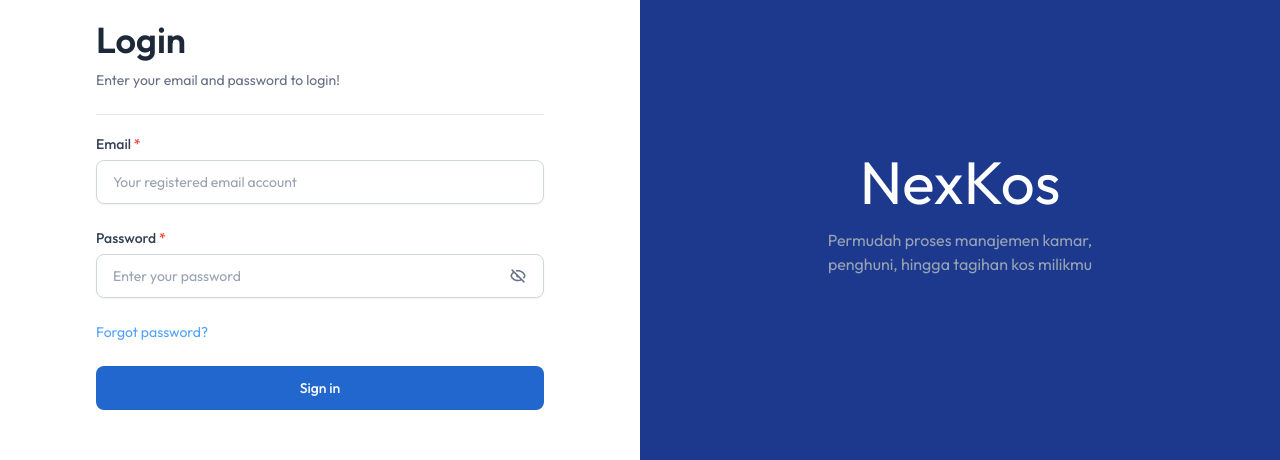
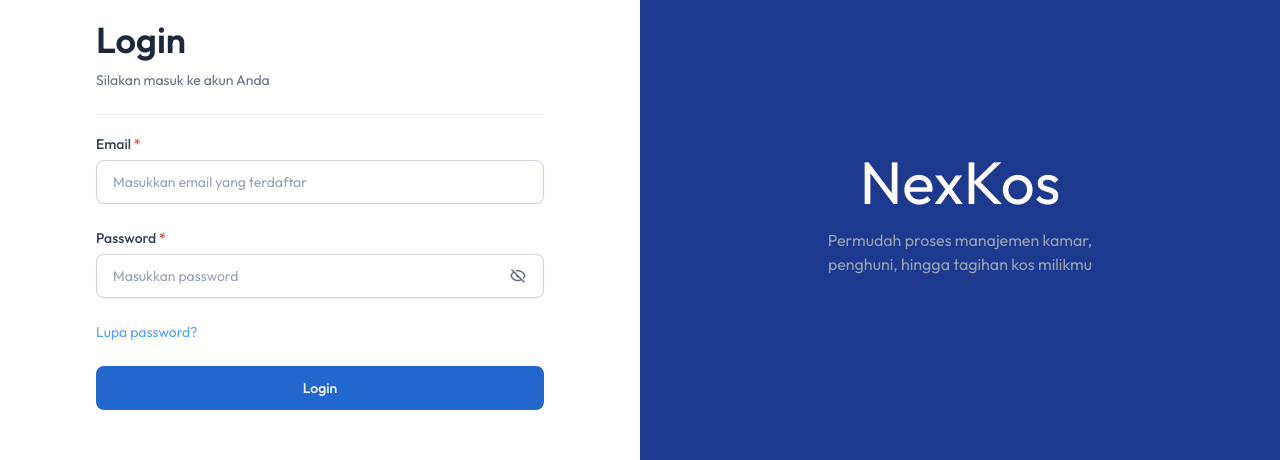
Before and after one commit to danurrizad/NexKos, a Next.js app in the folder frontend/: page /signin in a window 1280 px wide. Shown: the part 186-646 px from the top of the page. Built offline with nearby package versions, Linux system fonts and the light colour scheme.

Commit message:
feat: add initial API integration at Login

```diff
--- a/frontend/package.json
+++ b/frontend/package.json
@@ -21,6 +21,7 @@
     "@tailwindcss/postcss": "^4.0.9",
     "apexcharts": "^4.3.0",
     "autoprefixer": "^10.4.20",
+    "axios": "^1.9.0",
     "flatpickr": "^4.6.13",
     "next": "15.2.3",
     "react": "^19.0.0",
--- a/frontend/src/app/(admin)/layout.tsx
+++ b/frontend/src/app/(admin)/layout.tsx
@@ -1,10 +1,22 @@
 "use client";
 
+import { useAlert } from "@/context/AlertContext";
 import { useSidebar } from "@/context/SidebarContext";
 import AppHeader from "@/layout/AppHeader";
 import AppSidebar from "@/layout/AppSidebar";
 import Backdrop from "@/layout/Backdrop";
-import React from "react";
+import { refreshAccessToken } from "@/utils/auth";
+import { useRouter } from "next/navigation";
+import React, { useEffect, useState } from "react";
+
+interface ErrorResponse {
+  response?: {
+    data?: {
+      message?: string;
+    };
+  };
+  message?: string;
+}
 
 export default function AdminLayout({
   children,
@@ -12,6 +24,33 @@
   children: React.ReactNode;
 }) {
   const { isExpanded, isHovered, isMobileOpen } = useSidebar();
+  // const router = useRouter()
+  // const { showAlert } = useAlert()
+  // const [runCheck, setRunCheck] = useState<boolean>(false)
+
+  // useEffect(()=>{
+  //   const checkToken = async() =>{
+  //     try{
+  //       setRunCheck(true)
+  //       const refreshToken = await refreshAccessToken()
+  //       if(!refreshToken){
+  //         router.push("/signin")
+  //       }
+  //     } catch(error: unknown){
+  //       const typedError = error as ErrorResponse
+  //       showAlert({
+  //         variant: "error",
+  //         title: "Error!",
+  //         message: typedError?.response?.data?.message || "Server error!",
+  //       })
+  //       router.push("/signin")
+  //     }
+  //   }
+  //   if(!runCheck){
+  //     checkToken()
+  //   }
+  // // eslint-disable-next-line react-hooks/exhaustive-deps
+  // }, [router])
 
   // Dynamic class for main content margin based on sidebar state
   const mainContentMargin = isMobileOpen
--- a/frontend/src/components/auth/SignInForm.tsx
+++ b/frontend/src/components/auth/SignInForm.tsx
@@ -3,17 +3,72 @@
 import Label from "@/components/form/Label";
 import Button from "@/components/ui/button/Button";
 import { EyeCloseIcon, EyeIcon } from "@/icons";
+import useAuthService from "@/services/AuthService";
 import Link from "next/link";
-import React, { useState } from "react";
+import React, { FormEvent, useState } from "react";
+import { setTokens } from "@/utils/auth";
+import { useRouter } from "next/navigation";
+import { useAlert } from "@/context/AlertContext";
+import Spinner from "../ui/spinner/Spinner";
 
 interface FormInterface {
   email: string,
-  pass: string
+  password: string
+}
+
+interface ErrMsgInterface {
+  email: boolean,
+  password: boolean
 }
 
 export default function SignInForm() {
-  const [showPassword, setShowPassword] = useState(false);
-  const [form, setForm] = useState<FormInterface>({})
+  const { showAlert } = useAlert()
+  const [loading, setLoading] = useState<boolean>(false)
+  const [showPassword, setShowPassword] = useState<boolean>(false);
+  const [form, setForm] = useState<FormInterface>({
+    email: "",
+    password: ""
+  })
+  const [showErrMsg, setShowErrMsg] = useState<ErrMsgInterface>({
+    email: false,
+    password: false
+  })
+  const { login } = useAuthService()
+  const router = useRouter()
+
+  const handleSubmitLogin = async(e: FormEvent) => {
+    try {
+      setLoading(true)
+      e.preventDefault()
+      console.log({form: form.email})
+      if(form.email === "" || form.password === ""){
+        if(form.email === ""){
+          console.log("disini")
+          setShowErrMsg({ ...showErrMsg, email: true})
+        }
+        if(form.password === ""){
+          setShowErrMsg({ ...showErrMsg, password: true})
+        }
+        return
+      }
+      setShowErrMsg({ email: false, password: false})
+      const response = await login(form)
+      console.log("response login:", response)
+      if(response?.status===201){
+        setTokens(response.data.accessToken, response.data.refreshToken)
+      }
+      router.push("/")
+      showAlert({
+        variant: "success",
+        title: "Sukses",
+        message: "Selamat datang!",
+    })
+    } catch (error) {
+      console.error(error)
+    } finally{
+      setLoading(false)
+    }
+  }
 
   return (
     <div className="flex flex-col flex-1 lg:w-1/2 w-full">
@@ -24,7 +79,7 @@
               Login
             </h1>
             <p className="text-sm text-gray-500 dark:text-gray-400">
-              Enter your email and password to login!
+              Silakan masuk ke akun Anda
             </p>
           </div>
           <div>
@@ -33,13 +88,23 @@
                 <div className="w-full border-t border-gray-200 dark:border-gray-800"></div>
               </div>
             </div>
-            <form>
+            <form onSubmit={handleSubmitLogin}>
               <div className="space-y-6">
                 <div>
                   <Label>
                     Email <span className="text-error-500">*</span>{" "}
                   </Label>
-                  <Input defaultValue={form.email} onChange={(e)=>setForm({...form, email: e.target.value})} placeholder="Your registered email account" type="email" />
+                  <Input
+                    type="email"
+                    placeholder="Masukkan email yang terdaftar"
+                    defaultValue={form?.email}
+                    onChange={(e)=>{
+                      setShowErrMsg({ ...showErrMsg, email: false})
+                      setForm({...form, email: e.target.value})
+                    }}
+                    className={`${ showErrMsg.email && "border-red-600"}`}
+                  />
+                  { showErrMsg.email && <Label className="text-red-600 font-light">Silakan masukkan email terlebih dahulu</Label>}
                 </div>
                 <div>
                   <Label>
@@ -48,7 +113,13 @@
                   <div className="relative">
                     <Input
                       type={showPassword ? "text" : "password"}
-                      placeholder="Enter your password"
+                      placeholder="Masukkan password"
+                      defaultValue={form?.password}
+                      onChange={(e)=>{
+                        setShowErrMsg({ ...showErrMsg, password: false})
+                        setForm({ ...form, password: e.target.value})
+                      }}
+                      className={`${ showErrMsg.password && "border-red-600"}`}
                     />
                     <span
                       onClick={() => setShowPassword(!showPassword)}
@@ -61,18 +132,20 @@
                       )}
                     </span>
                   </div>
+                  {showErrMsg.password && <Label className="text-red-600 font-light">Silakan masukkan password Anda</Label>}
                 </div>
                 <div className="flex items-center justify-between">
                   <Link
                     href="/reset-password"
                     className="text-sm text-blue-400 hover:text-blue-500 dark:text-blue-400"
                   >
-                    Forgot password?
+                    Lupa password?
                   </Link>
                 </div>
                 <div>
-                  <Button className="w-full bg-primary1 dark:bg-gray-600 text-white py-3" size="sm">
-                    Sign in
+                  <Button disabled={loading} type="submit" className="w-full flex items-center gap-2 bg-primary1 dark:bg-gray-600 text-white py-3" size="sm">
+                    { loading && <Spinner/> }
+                    Login
                   </Button>
                 </div>
               </div>
--- /dev/null
+++ b/frontend/src/services/AuthService.tsx
@@ -0,0 +1,64 @@
+'use client'
+import { useAlert } from "@/context/AlertContext";
+import axiosInstance from "@/utils/AxiosInstance";
+
+interface BodyLogin{
+    email: string,
+    password: string
+}
+
+interface ErrorResponse {
+    response?: {
+      data?: {
+        message?: string[] | string;
+      };
+    };
+    message?: string;
+  }
+
+const useAuthService = () =>{
+    const { showAlert } = useAlert()
+
+    const handleError = (error: unknown) =>{
+        const typedError = error as ErrorResponse;
+        if(typedError?.response){
+            if(Array.isArray(typedError?.response?.data?.message)){
+                typedError?.response?.data?.message?.forEach(element => {
+                    showAlert({
+                        variant: "error",
+                        title: "Error!",
+                        message: element,
+                      })
+                });
+            }else{
+                showAlert({
+                    variant: "error",
+                    title: "Error!",
+                    message: typedError?.response?.data?.message || "Unknown error!",
+                })
+            }
+        }else{
+            showAlert({
+                variant: "error",
+                title: "Error!",
+                message: typedError?.message || "Server error!",
+              })
+
+        }
+        throw error
+    }
+
+    const login = async(body: BodyLogin) => {
+        try {
+            const response = await axiosInstance.post('auth/login', body)
+            return response
+        } catch (error: unknown) {
+            handleError(error)
+        }
+    }
+    return{
+        login
+    }
+}
+
+export default useAuthService
--- /dev/null
+++ b/frontend/src/utils/AxiosInstance.tsx
@@ -0,0 +1,9 @@
+import axios from 'axios'
+import config from './config'
+
+const axiosInstance = axios.create({
+  baseURL: `${config.BACKEND_URL}`,
+  withCredentials: true,
+})
+
+export default axiosInstance
--- a/frontend/src/utils/auth.ts
+++ b/frontend/src/utils/auth.ts
@@ -1,6 +1,7 @@
 import axios from 'axios';
+import config from './config';
 
-const API_URL = process.env.NEXT_PUBLIC_API_URL || 'http://localhost:5000';
+const API_URL = config.BACKEND_URL || 'http://localhost:5000';
 
 export const setTokens = (accessToken: string, refreshToken: string) => {
   localStorage.setItem('access_token', accessToken);
--- /dev/null
+++ b/frontend/src/utils/config.ts
@@ -0,0 +1,7 @@
+const config = {
+    // Server Bagus
+    // BACKEND_URL: 'http://10.65.132.69:5005',
+    BACKEND_URL: 'https://85xlx9xl-5005.asse.devtunnels.ms/',
+  }
+
+export default config
```
Also changed, not shown: 1 other file (tests, documents, lock files or other folders).
